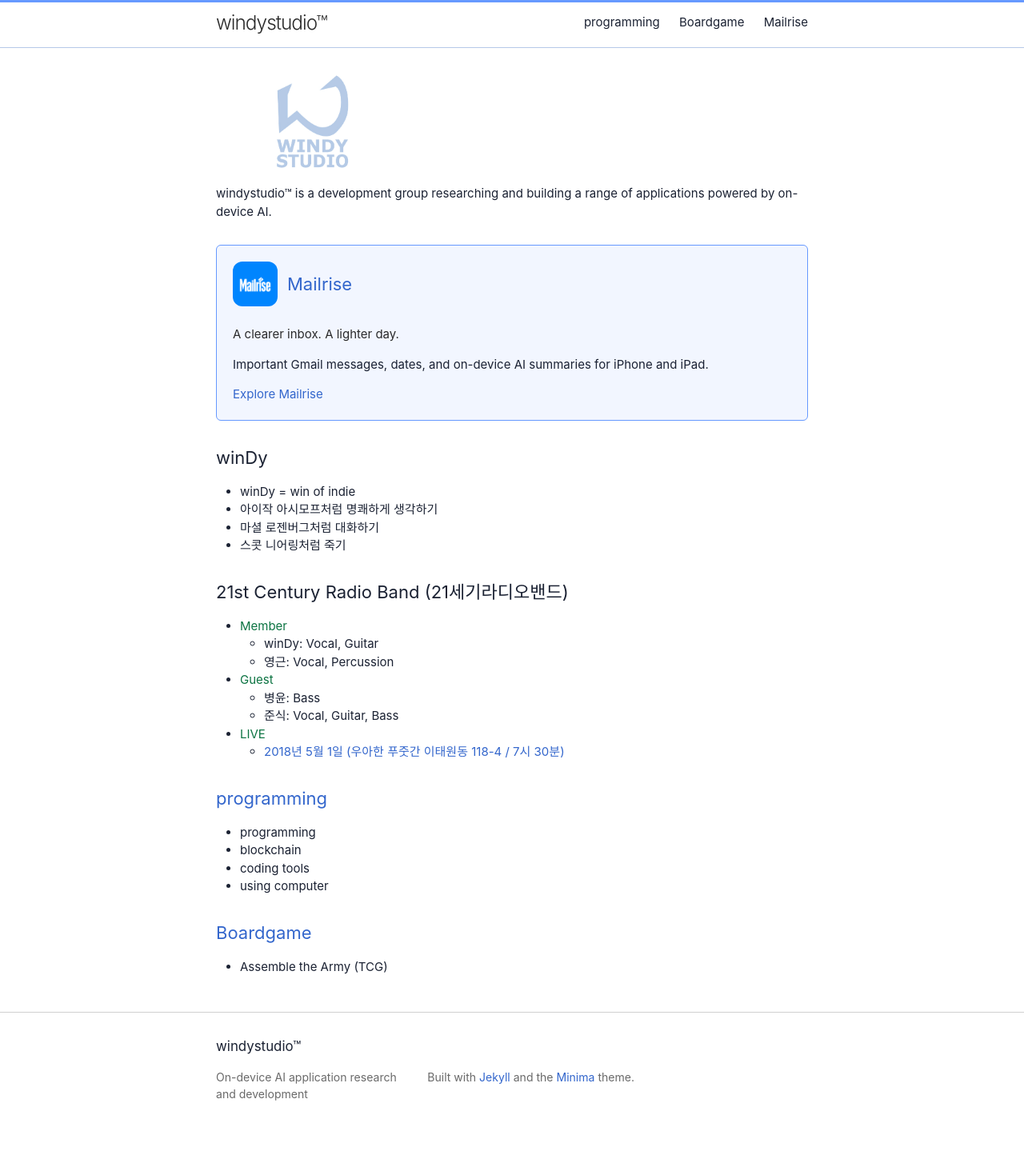
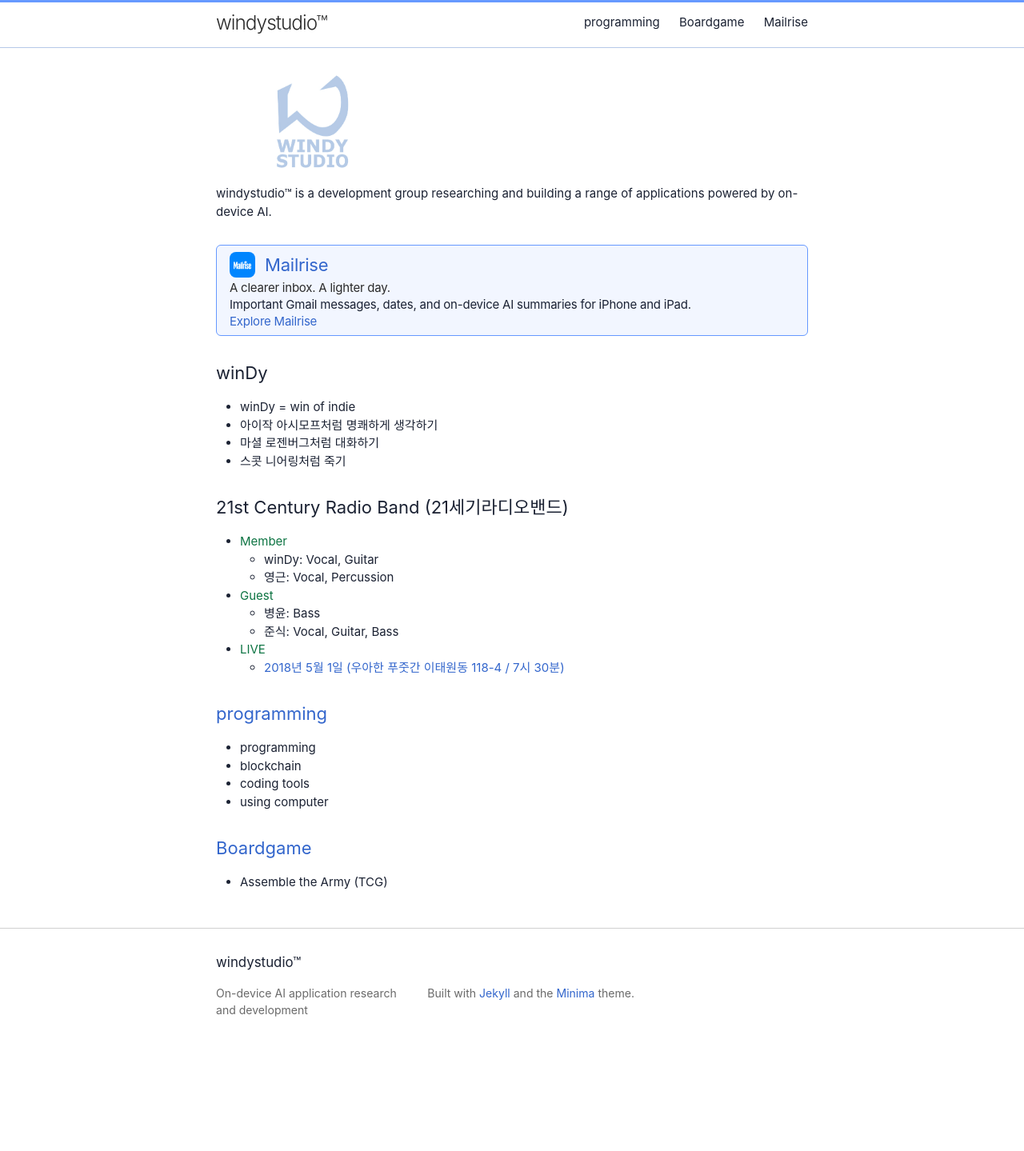
Before and after one commit to windies21/windystudio, a Jekyll site: the page built from index.html, in a window 1280 px wide. Shown: the whole page at 80% size. Built offline with Jekyll 4.4.1, drawn with Linux system fonts in a browser that asks for light colours; after the commit the page ends 1333 px from its top, so only the background shows below that.

```diff
--- a/assets/home.scss
+++ b/assets/home.scss
@@ -65,14 +65,21 @@ $grey-color:       #6a6a6a;
 
 .home-app {
   margin: $spacing-unit 0;
-  padding: 20px;
+  padding: 8px 16px;
+  line-height: 1.25;
+  letter-spacing: -0.015em;
   background-color: #f2f6ff;
   border: 1px solid $studio-blue;
   border-radius: 6px;
   overflow-wrap: break-word;
 
   h2 {
-    margin-top: 0;
+    margin: 0 0 4px;
+    line-height: 1.2;
+  }
+
+  p {
+    margin-bottom: 2px;
   }
 
   p:last-child {
@@ -81,7 +88,7 @@ $grey-color:       #6a6a6a;
 }
 
 .home-app-link {
-  display: inline-flex;
+  display: flex;
   align-items: center;
   gap: 12px;
   max-width: 100%;
@@ -89,9 +96,9 @@ $grey-color:       #6a6a6a;
 
 .home-app-icon {
   flex-shrink: 0;
-  width: 56px;
-  height: 56px;
-  border-radius: 12px;
+  width: 32px;
+  height: 32px;
+  border-radius: 8px;
 }
 
 .home-app-tagline {
```
Also changed, not shown: docs/dev/mailrise-page.md (+8 -1 lines).
